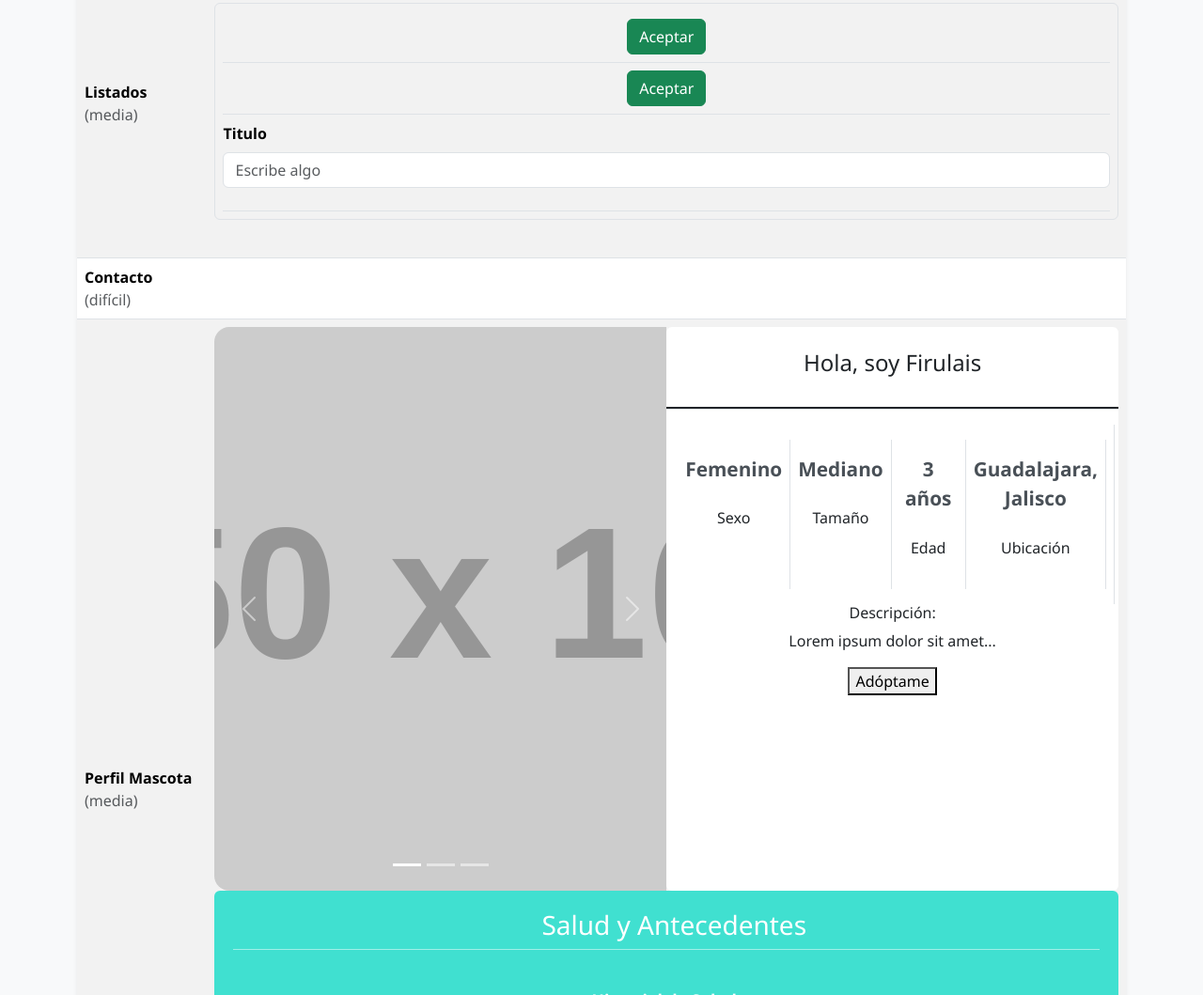
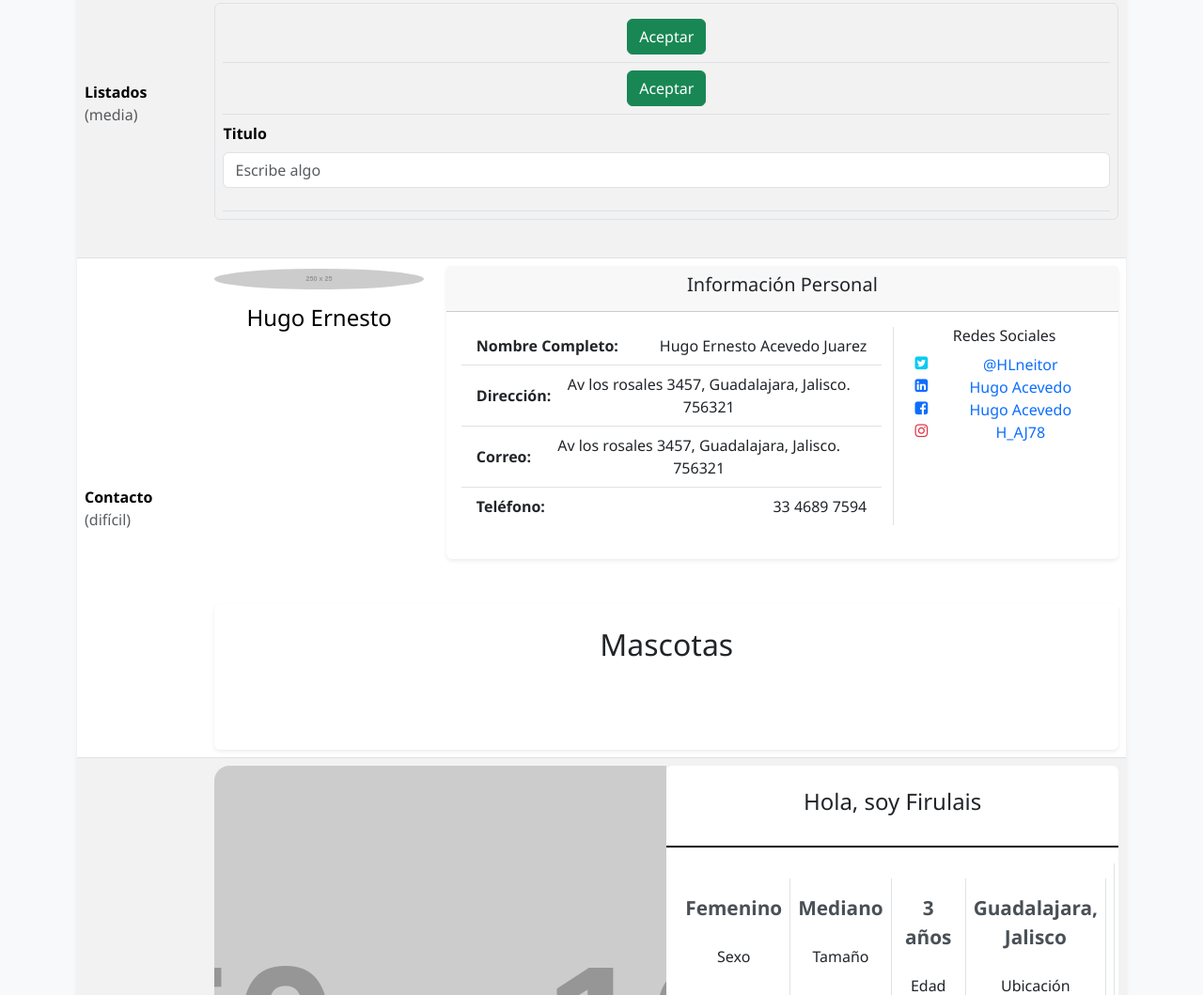
Before and after one commit to WaffleAtomico/Adopta_una_mascota, a plain HTML site: page mascotasFront/pruebas.html in a window 1280 px wide. Shown: the part 3840-4899 px from the top of the page at 94% size. Drawn offline with nearby package versions, Linux system fonts and the light colour scheme; placeholder pictures from the web are drawn by us.

Commit message:
User Profile
Agregue el componente de User Profile, y lo implemente en las pruebas.js y pruebas.html.

```diff
--- /dev/null
+++ b/mascotasFront/components/user.profile.js
@@ -0,0 +1,79 @@
+export function createUserProfile(data = {}){
+
+    const userData = {
+        firstname : data.username || "Hugo Ernesto",
+        lastname : data.name || "Acevedo Juarez",
+        direccion : data.direction || "Av los rosales 3457, Guadalajara, Jalisco. 756321",
+        correo : data.correo || "jilosd@gmail.com",
+        telefono : data.telefono || "33 4689 7594",
+        twitter : data.twitte || "@HLneitor",
+        linkedlin : data.linkedlin || "Hugo Acevedo",
+        facebook : data.facebook || "Hugo Acevedo",
+        instagram : data.instagram || "H_AJ78",
+        image : data.image || "https://placehold.co/250x25"
+    };
+
+    const userProfile = `
+                <div class="row g-4 mb-5">
+                <div class="col-lg-3 text-center">
+                    <div class="profile-image-container mb-3">
+                        <img src="${userData.image}" alt="Foto de Perfil" class="img-fluid rounded-circle profile-img">
+                    </div>
+                    <h4>Hugo Ernesto</h4>
+                </div>
+                <div class="col-lg-9">
+                    <div class="card shadow-sm h-100">
+                        <div class="card-header">
+                            <h5>Información Personal</h5>
+                        </div>
+                        <div class="card-body">
+                            <div class="row">
+                                <div class="col-md-8">
+                                    <ul class="list-group list-group-flush">
+                                        <li class="list-group-item d-flex justify-content-between align-items-center">
+                                            <b>Nombre Completo:</b>
+                                            <span>${userData.firstname} ${userData.lastname}</span>
+                                        </li>
+                                        <li class="list-group-item d-flex justify-content-between align-items-center">
+                                            <b>Dirección:</b>
+                                            <span>${userData.direccion}</span>
+                                        </li>
+                                        <li class="list-group-item d-flex justify-content-between align-items-center">
+                                            <b>Correo:</b>
+                                            <span>${userData.direccion}</span>
+                                        </li>
+                                        <li class="list-group-item d-flex justify-content-between align-items-center">
+                                            <b>Teléfono:</b>
+                                            <span>${userData.telefono}</span>
+                                        </li>
+                                    </ul>
+                                </div>
+                                <div class="col-md-4 border-start">
+                                    <h6>Redes Sociales</h6>
+                                    <ul class="list-unstyled fa-ul">
+                                        <li><i class="fa-li fa fa-twitter-square text-info"></i><a href="#">${userData.twitter}</a></li>
+                                        <li><i class="fa-li fa fa-linkedin-square text-primary"></i><a href="#">${userData.linkedlin} </a></li>
+                                        <li><i class="fa-li fa fa-facebook-square text-primary"></i><a href="#">${userData.facebook}</a></li>
+                                        <li><i class="fa-li fa fa-instagram text-danger"></i><a href="#">${userData.instagram}</a></li>
+                                    </ul>
+                                </div>
+                            </div>
+                        </div>
+                    </div>
+                </div>
+            </div>
+            <div class="row">
+                <div class="col-12">
+                    <div class="card shadow-sm p-4">
+                        <h2> Mascotas</h2>
+                        <div class="row row-cols-1 row-cols-md-2 row-cols-lg-3 g-4 mt-3" id="pet-cards-container">
+                            <div class="PetList">
+                            </div>
+                        </div>
+                    </div>
+                </div>
+            </div>
+    `;
+
+    return userProfile;
+}
--- a/mascotasFront/pruebas.html
+++ b/mascotasFront/pruebas.html
@@ -17,6 +17,7 @@
   <link rel="stylesheet" href="./styles/stylesheet.general.css">
   <link rel="stylesheet" href="./styles/animacion.cardMascotas.css">
   <link rel="stylesheet" href="./styles/Diseño.Mascota.css">
+  <link href="https://maxcdn.bootstrapcdn.com/font-awesome/4.3.0/css/font-awesome.min.css" rel="stylesheet">
 </head>
 
 <body>
--- a/mascotasFront/pruebas.js
+++ b/mascotasFront/pruebas.js
@@ -11,6 +11,7 @@ import { createPetCard } from "./components/PetsCard.js"
 import { createScrollableList } from "./components/listOfElements.js";
 import { createForm } from "./components/createForm.js";
 import { createPetProfile } from "./components/pet.profile.js";
+import { createUserProfile } from "./components/user.profile.js";
 
 //Esto luego será todo un tipo de objeto, de momento lo hice para mantener un poco más limpio el codigo
 export function crearMascota(nombre, caracter, especie, raza, ubicacion, edad, sexo) {
@@ -90,8 +91,11 @@ document.addEventListener("DOMContentLoaded", () => {
     })
     startButtonContainer.innerHTML = startButton
 
-    const testPetsProfileContainer = document.getElementById("perfilMascota")
+    const testPetsProfileContainer = document.getElementById("perfilMascota");
     const testPetsProfile = createPetProfile(mascotas[0]);
     testPetsProfileContainer.innerHTML = testPetsProfile;
 
+    const testUserProfileContainer = document.getElementById("contacto");
+    const testUserProfile = createUserProfile();
+    testUserProfileContainer.innerHTML = testUserProfile;
 })
```
